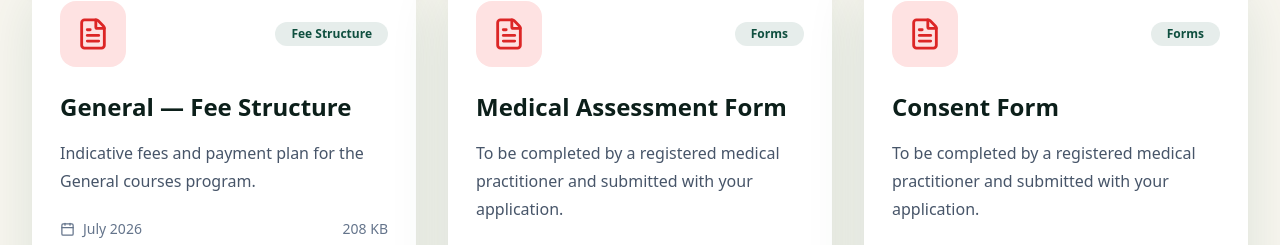
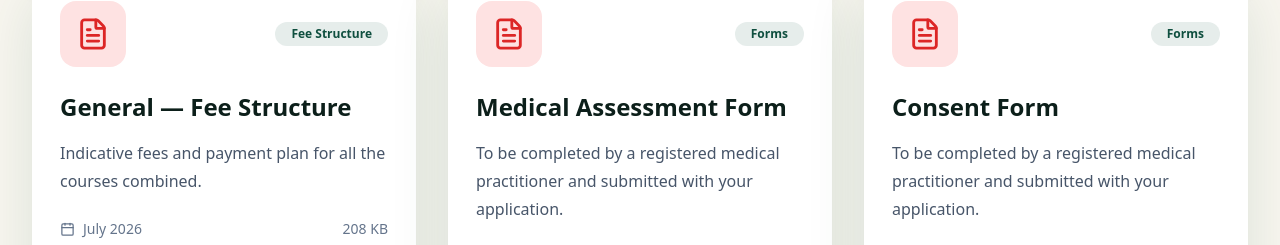
Before and after one commit to majidhawa/shifahmedcollege, a Next.js app: page /downloads in a window 1280 px wide. Shown: the part 1796-2041 px from the top of the page. Built offline with nearby package versions, Linux system fonts and the light colour scheme.

Commit message:
Update downloads.ts

```diff
--- a/data/downloads.ts
+++ b/data/downloads.ts
@@ -73,7 +73,7 @@ export const downloads: DownloadItem[] = [
     id: 7,
     title: "General — Fee Structure",
     description:
-      "Indicative fees and payment plan for the General courses program.",
+      "Indicative fees and payment plan for all the courses combined.",
     category: "Fee Structure",
     file: "/downloads/Shifah_College_Fee_Structure.pdf",
     size: "208 KB",
```
